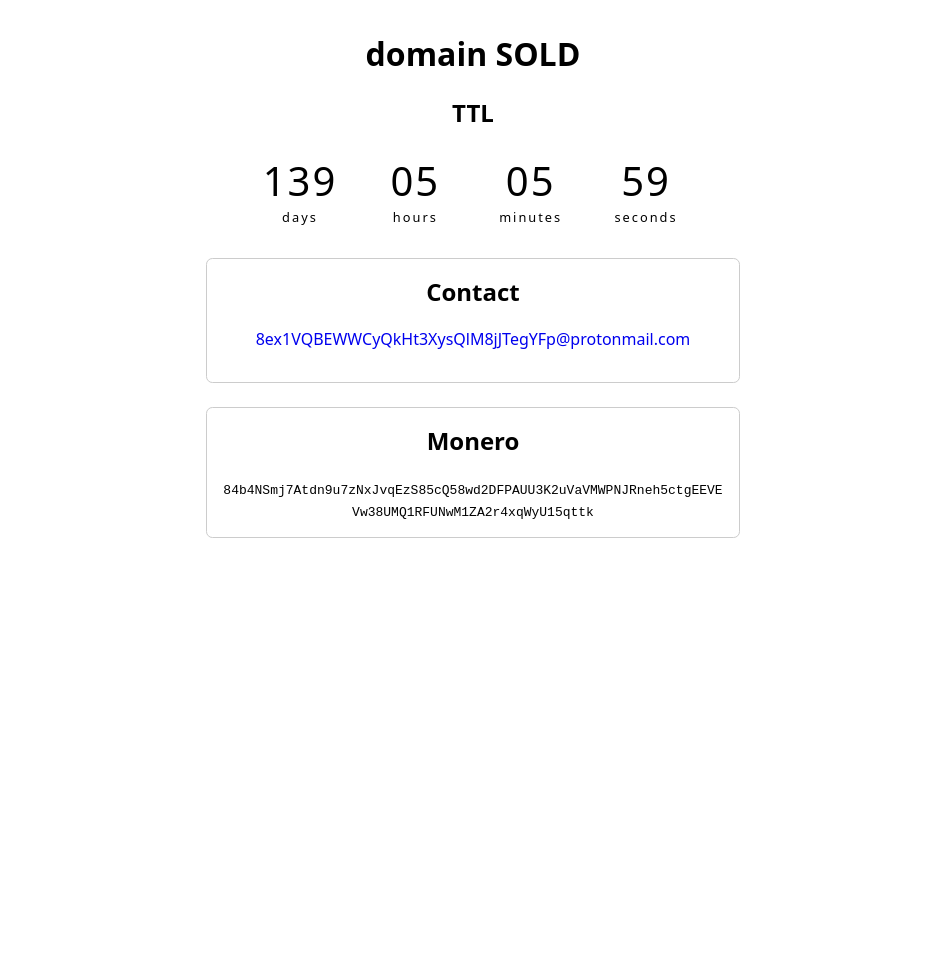
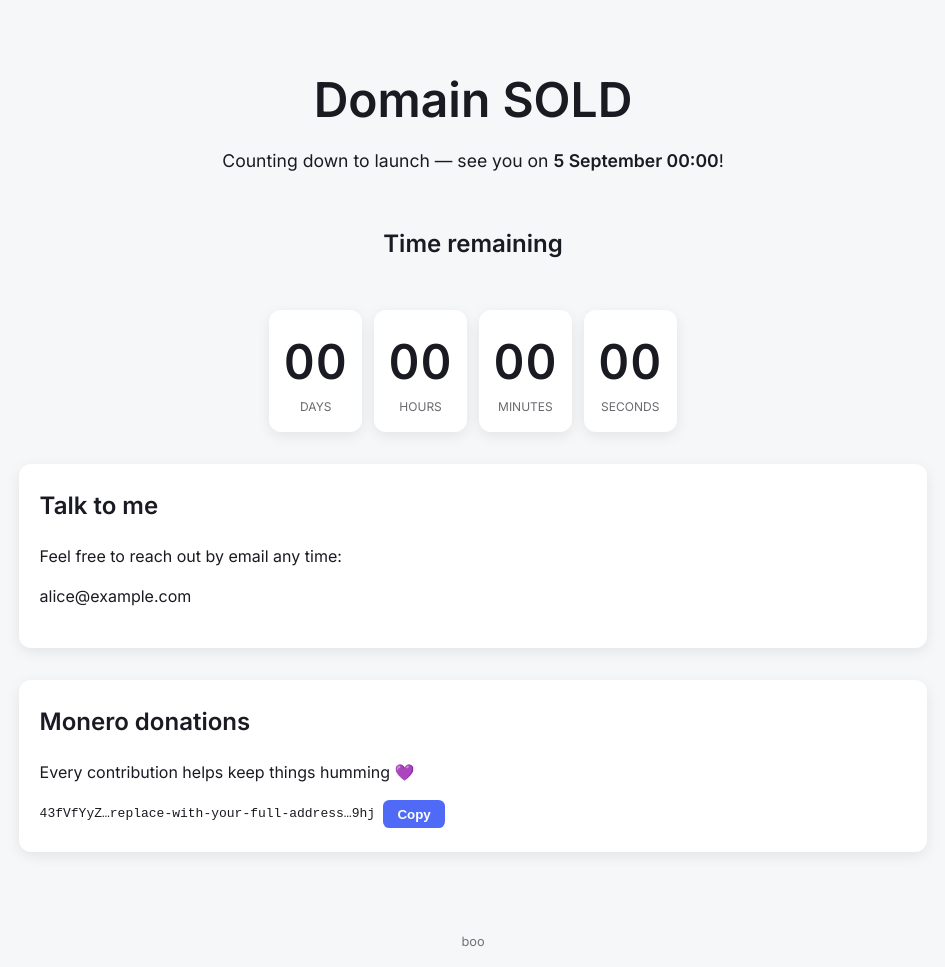
Before and after one commit to qGmNBHEZPcrx8F9ujNa9ssH6JJuAev5g/temp-project, a plain HTML site: page index.html in a window 1280 px wide. Shown: the whole page, without its empty margins (167-1112 px from the left). Before the commit the page ends 800 px from the top, so only its background shows below. Drawn offline with nearby package versions, Linux system fonts and the light colour scheme.

Commit message:
Update index.html

```diff
--- a/index.html
+++ b/index.html
@@ -1,77 +1,185 @@
 <!DOCTYPE html>
 <html lang="en">
 <head>
-  <meta charset="UTF-8" />
+  <meta charset="UTF-8"/>
+  <meta name="viewport" content="width=device-width,initial-scale=1" />
   <title>Eduardo Lozano</title>
+
+  <link href="https://fonts.googleapis.com/css2?family=Inter:wght@400;600&display=swap" rel="stylesheet">
+
   <style>
-    body        { font-family: system-ui, sans-serif; margin: 0; padding: 2rem; text-align: center; }
-    h1, h2      { margin-top: 0; }
-    #countdown  { font-size: 2.5rem; letter-spacing: 0.05em; margin: 1.5rem 0; }
-    .segment    { display: inline-block; min-width: 4.5ch; }
-    .label      { font-size: 0.8rem; display: block; }
-    .card       { border: 1px solid #ccc; border-radius: 0.4rem; max-width: 500px; margin: 1.5rem auto; padding: 1rem; }
-    .card code  { user-select: all; word-break: break-all; }
-    a.email     { text-decoration: none; }
+    :root {
+      --bg       : #f6f7f9;
+      --fg       : #1a1b22;
+      --accent   : #4f6af7;
+      --card-bg  : #fff;
+      --radius   : .75rem;
+      --shadow   : 0 4px 14px rgba(0,0,0,.08);
+    }
+    @media (prefers-color-scheme: dark) {
+      :root {
+        --bg      : #101114;
+        --fg      : #f4f4f7;
+        --card-bg : #1b1c21;
+        --shadow  : 0 4px 14px rgba(0,0,0,.55);
+      }
+    }
+    *{box-sizing:border-box;}
+    body{
+      margin:0;
+      font-family:Inter,system-ui,sans-serif;
+      background:var(--bg);
+      color:var(--fg);
+      line-height:1.5;
+      -webkit-font-smoothing:antialiased;
+    }
+    header,main{width:min(90ch,92%);margin-inline:auto}
+    header{padding:4rem 0 2rem;text-align:center}
+    h1{font-size:clamp(2.2rem,4vw,3rem);margin:0 0 .25em}
+    p.lead{font-size:1.1rem;margin:0}
+    .count-wrapper{
+      display:flex;justify-content:center;gap:.75rem;margin:3rem 0 2rem
+    }
+    .segment{
+      display:flex;flex-direction:column;align-items:center;
+      background:var(--card-bg);
+      border-radius:var(--radius);
+      box-shadow:var(--shadow);
+      padding:1rem .9rem;min-width:5.5ch;
+      animation:pop 0.6s cubic-bezier(.25,.8,.25,1);
+    }
+    .segment strong{
+      font-size:clamp(2.2rem,5vw,3rem);
+      font-variant-numeric:tabular-nums;letter-spacing:.02em
+    }
+    .segment span{font-size:.75rem;text-transform:uppercase;opacity:.65}
+    @keyframes pop{0%{transform:scale(.6);opacity:0}100%{transform:none;opacity:1}}
+
+    .card{
+      background:var(--card-bg);
+      border-radius:var(--radius);
+      box-shadow:var(--shadow);
+      padding:1.5rem 1.3rem;
+      margin:2rem 0;
+    }
+    .card h2{margin-top:0}
+    .wallet{
+      display:flex;flex-wrap:wrap;gap:.5rem;align-items:center;
+      word-break:break-all;
+      font-family:monospace;
+    }
+    button.copy{
+      cursor:pointer;border:none;border-radius:.4rem;padding:.4rem .9rem;
+      background:var(--accent);color:#fff;font-weight:600;
+      transition:filter .15s;
+    }
+    button.copy:hover{filter:brightness(1.1)}
+    footer{font-size:.8rem;text-align:center;padding:3rem 0 1rem;opacity:.6}
+    a{color:var(--accent);text-decoration:none}
   </style>
 </head>
 <body>
 
-  <h1>domain SOLD</h1>
+<header>
+  <h1>Domain SOLD</h1>
+  <p class="lead">Counting down to launch&nbsp;— see you on <strong>5&nbsp;September 00:00</strong>!</p>
+</header>
 
-  <h2>TTL</h2>
+<main>
 
-  <div id="countdown">
-    <span class="segment" id="days">00<br><span class="label">days</span></span>
-    <span class="segment" id="hours">00<br><span class="label">hours</span></span>
-    <span class="segment" id="minutes">00<br><span class="label">minutes</span></span>
-    <span class="segment" id="seconds">00<br><span class="label">seconds</span></span>
-  </div>
+  <!-- ----------  COUNTDOWN ---------- -->
+  <section aria-labelledby="count-id">
+    <h2 id="count-id" style="text-align:center;margin-bottom:0">Time remaining</h2>
 
-  <div class="card">
-    <h2>Contact</h2>
-    <p>
-      <a class="email" href="mailto:8ex1VQBEWWCyQkHt3XysQlM8jJTegYFp@protonmail.com">8ex1VQBEWWCyQkHt3XysQlM8jJTegYFp@protonmail.com</a>
-    </p>
-  </div>
+    <div id="countdown" class="count-wrapper">
+      <div class="segment"><strong id="d">00</strong><span>days</span></div>
+      <div class="segment"><strong id="h">00</strong><span>hours</span></div>
+      <div class="segment"><strong id="m">00</strong><span>minutes</span></div>
+      <div class="segment"><strong id="s">00</strong><span>seconds</span></div>
+    </div>
+  </section>
 
-  <div class="card">
-    <h2>Monero</h2>
-    <code id="xmr-wallet">84b4NSmj7Atdn9u7zNxJvqEzS85cQ58wd2DFPAUU3K2uVaVMWPNJRneh5ctgEEVEVw38UMQ1RFUNwM1ZA2r4xqWyU15qttk</code>
-  </div>
+  <!-- ----------  CONTACT ---------- -->
+  <section class="card" aria-labelledby="contact-id">
+    <h2 id="contact-id">Talk to me</h2>
+    <p>Feel free to reach out by email any time:</p>
+    <p>alice@example.com</p>
+  </section>
 
-  <script>
-    function getTargetDate() {
-      const now  = new Date();
-      const year = (now.getMonth() > 8 || (now.getMonth() === 8 && now.getDate() >= 5)) ? now.getFullYear() + 1 : now.getFullYear();
-      return new Date(year, 10, 16, 0, 0, 0, 0);
-    }
+  <!-- ----------  MONERO WALLET ---------- -->
+  <section class="card" aria-labelledby="xmr-id">
+    <h2 id="xmr-id">Monero donations</h2>
+    <p>Every contribution helps keep things humming 💜</p>
+    <div class="wallet">
+      <code id="xmr">43fVfYyZ…replace-with-your-full-address…9hj</code>
+      <button class="copy" data-copy="#xmr">Copy</button>
+    </div>
+    <p id="copied" style="display:none; margin-top:.6rem;">Address copied ✔︎</p>
+  </section>
 
-    const target = getTargetDate();
-    const els = {
-      d: document.getElementById('days'),
-      h: document.getElementById('hours'),
-      m: document.getElementById('minutes'),
-      s: document.getElementById('seconds'),
-    };
+</main>
 
-    function updateCountdown() {
-      const diff = target - new Date();
-      if (diff <= 0) return clearInterval(timer);
+<footer>boo</footer>
 
-      const secs = Math.floor(diff / 1000) % 60;
-      const mins = Math.floor(diff / (1000 * 60)) % 60;
-      const hrs  = Math.floor(diff / (1000 * 60 * 60)) % 24;
-      const days = Math.floor(diff / (1000 * 60 * 60 * 24));
+<!-- ----------  SCRIPTS ---------- -->
+<!-- Luxon v3 (ES module build) -->
+<script type="module">
+  import {DateTime, Interval} from 'https://cdn.jsdelivr.net/npm/luxon@3.4.4/build/es2015/luxon.js';
 
-      els.d.firstChild.nodeValue = String(days).padStart(2, '0');
-      els.h.firstChild.nodeValue = String(hrs).padStart(2, '0');
-      els.m.firstChild.nodeValue = String(mins).padStart(2, '0');
-      els.s.firstChild.nodeValue = String(secs).padStart(2, '0');
-    }
+  /* ---- CONFIG ---- */
+  const TIME_ZONE = 'America/New_York';
+  const TARGET_MONTH = 10;
+  const TARGET_DAY   = 16;
 
-    updateCountdown();
-    const timer = setInterval(updateCountdown, 1000);
-  </script>
+  /* ---- UTILS ---- */
+  const $ = sel => document.querySelector(sel);
+  const els = {d:$('#d'),h:$('#h'),m:$('#m'),s:$('#s')};
+
+  function nextTarget(zone){
+    const now = DateTime.now().setZone(zone);
+    let year  = now.year;
+    const thisYearTarget = DateTime.fromObject(
+      {year, month:TARGET_MONTH, day:TARGET_DAY},
+      {zone}
+    ).startOf('day');
+
+    if (now >= thisYearTarget) year++;
+    return DateTime.fromObject(
+      {year, month:TARGET_MONTH, day:TARGET_DAY},
+      {zone}
+    ).startOf('day');
+  }
+
+  const target = nextTarget(TIME_ZONE);
+
+  function pad(n){return String(Math.floor(n)).padStart(2,'0');}
+
+  function tick(){
+    const diff = target.diffNow(['days','hours','minutes','seconds']);
+    if (diff.toMillis() <= 0) return clearInterval(timer);
+
+    els.d.textContent = pad(diff.days);
+    els.h.textContent = pad(diff.hours);
+    els.m.textContent = pad(diff.minutes);
+    els.s.textContent = pad(diff.seconds);
+  }
+
+  tick();
+  const timer = setInterval(tick,1000);
+
+  /* ---- Copy-to-clipboard ---- */
+  document.addEventListener('click',e=>{
+    const btn = e.target.closest('button.copy');
+    if(!btn) return;
+    const targetSel = btn.dataset.copy;
+    const text = $(targetSel).textContent;
+    navigator.clipboard.writeText(text).then(()=>{
+      const note = $('#copied');
+      note.style.display='block';
+      setTimeout(()=>note.style.display='none',2200);
+    });
+  });
+</script>
 
 </body>
 </html>
```
